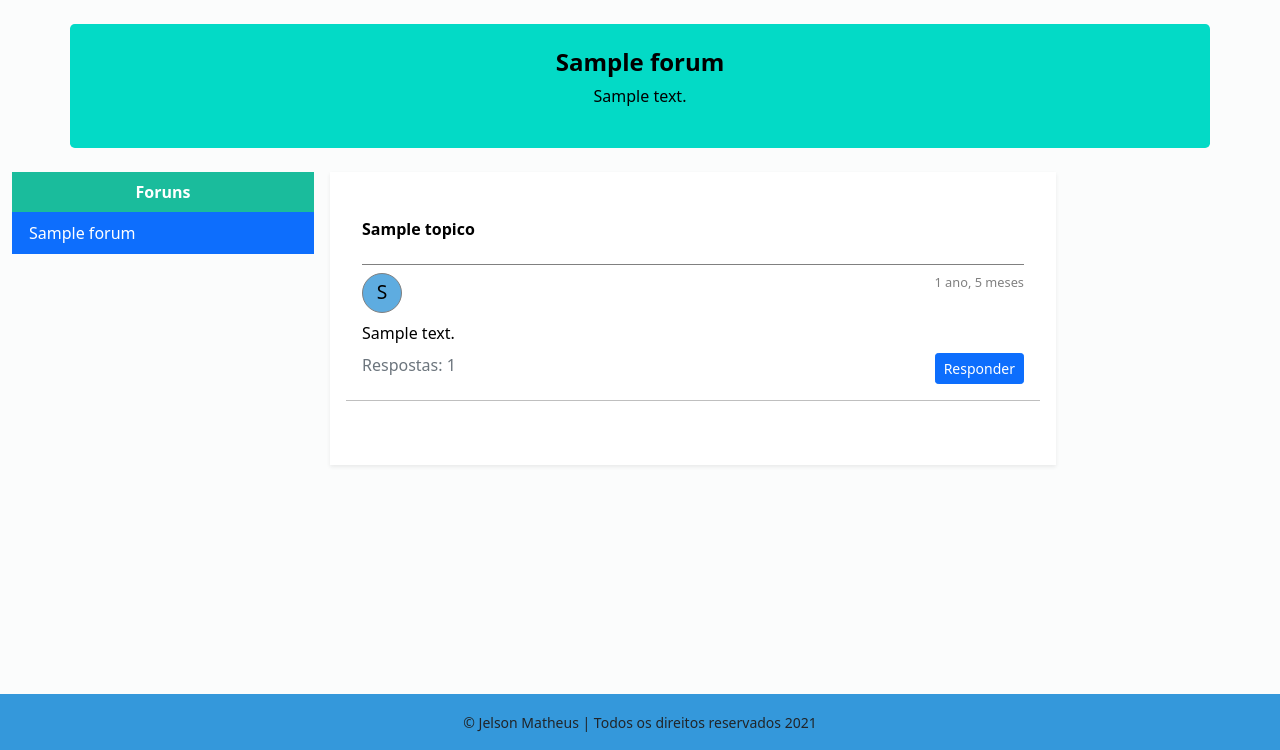
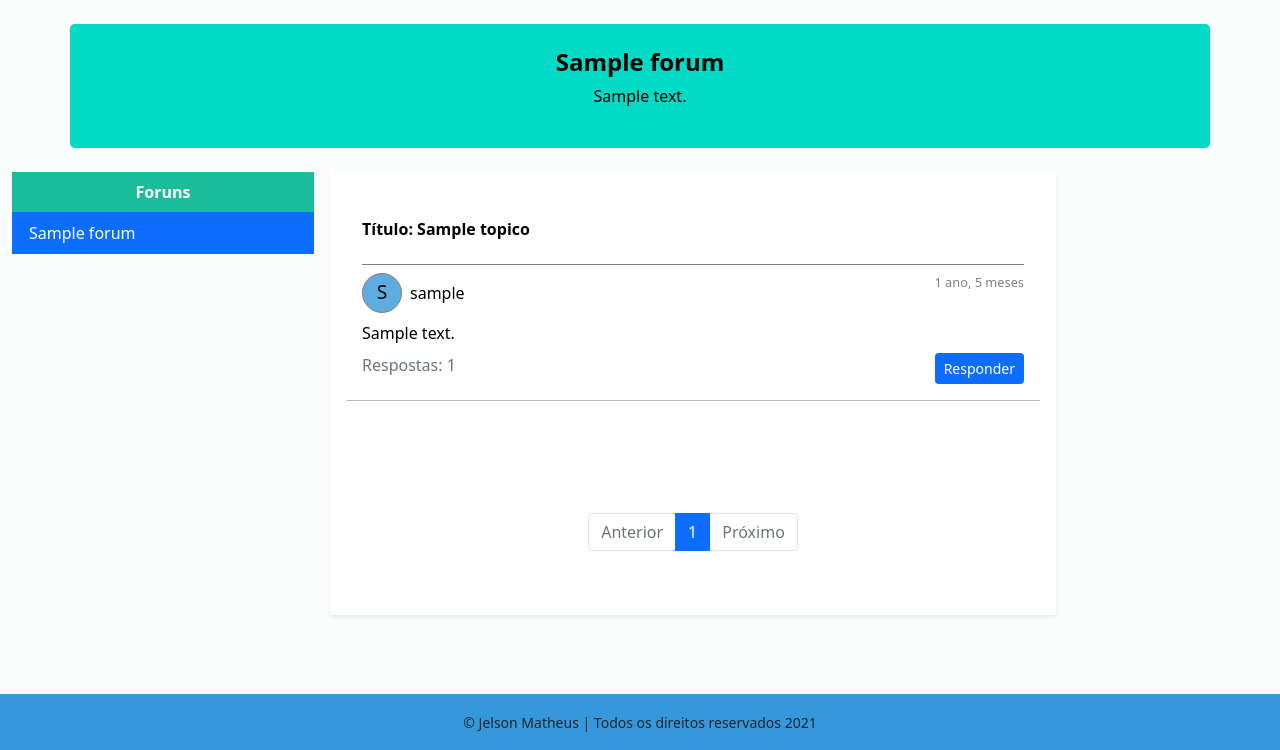
Before and after one commit to JelsonMatheus/rdjsite, a Django app: a page that uses site_forum/templates/site_forum/topico.html in a window 1280 px wide. Shown: the part 50-800 px from the top of the page. Run offline with Django 3.2, Linux system fonts and the light colour scheme; tables that the repository leaves empty hold one stand-in row (values such as "Sample post"); some libraries are stand-ins or nearby versions.

Commit message:
adiciona paginação em templates topico e index

```diff
--- a/site_forum/static/site_forum/css/index.css
+++ b/site_forum/static/site_forum/css/index.css
@@ -58,8 +58,10 @@ main {
     }
 
 .container-topico {
+    display: flex;
     min-height: 400px;
     margin-top: 1rem;
+    flex-direction: column;
     background: var(--color-default);
 }
 
@@ -79,7 +81,7 @@ main {
     }
 
 .topico-titulo {
-    font-size: 0.9em;
+    font-size: 0.8em;
     font-weight: bold;
 }
 
@@ -125,7 +127,7 @@ main {
     }
 
     .topico-titulo {
-        font-size: 1.2em;
+        font-size: 1em;
     }
     .topico .badge {
         padding: 0.3rem;
--- a/site_forum/templates/site_forum/topico.html
+++ b/site_forum/templates/site_forum/topico.html
@@ -1,5 +1,5 @@
 {% extends 'site_forum/base/base.html' %}
-{% load static %}
+{% load static %} {% load forum_tags%}
 
 {% block css %}
 {{block.super }}
@@ -45,10 +45,10 @@
 
             <!--CENTER COLLUMN -->
             <div class="col-md-7">
-                <div class="container shadow-sm bg">
+                <div class="container shadow-sm bg pb-5">
                     <div class="topico-container">
                         <div class="topico-header ">
-                            <h5 class="topico-title">{{topico.titulo}}</h5>
+                            <h5 class="topico-title">Título: {{topico.titulo}}</h5>
                         </div>
 
                         <div class="topico-body mt-2">
@@ -56,9 +56,10 @@
                                 <div class="fu-user d-flex justify-content-center align-items-center">
                                     {{ topico.user.username|first|capfirst }}
                                 </div>
+                                <span class="ms-2 align-self-center"> {{topico.user.username }}</span>
                                 <span class="ms-auto fu-data">{{topico.updated_at|timesince}}</span>
                             </div>
-                            <div>
+                            <div class='mt-1'>
                                 {{topico.texto}}
                             </div>
                         </div>
@@ -102,6 +103,22 @@
 
                     <br><br>
 
+                    <nav aria-label="Page navigation">{% if page_obj.paginator.count > 0 %}
+                        <ul class="pagination justify-content-center mt-5">
+                            {% if page_obj.has_previous %}
+                            <li class="page-item"> <a class="page-link" href="?page={{page_obj.previous_page_number}}">Anterior</a></li>{%else%}
+                            <li class="page-item disabled"> <a class="page-link" href="">Anterior</a></li>{% endif %}
+
+                            {% for p in page_obj|rangepage:5%}
+                            <li class="page-item {%if p == page_obj.number %}active{% endif %}">
+                                <a class="page-link" href="?page={{p}}">{{p}}</a>
+                            </li>
+                            {% endfor %}
+                            {% if page_obj.has_next %}
+                            <li class="page-item"> <a class="page-link" href="?page={{page_obj.next_page_number}}">Próximo</a></li>{%else%}
+                            <li class="page-item disabled"> <a class="page-link" href="">Próximo</a></li>{% endif %}
+                        </ul>{% endif %}
+                    </nav>
                 </div>
             </div>
 
--- /dev/null
+++ b/site_forum/templatetags/forum_tags.py
@@ -0,0 +1,15 @@
+from django import template
+
+register = template.Library()
+
+@register.filter(name='rangepage')
+def rangepage(page_obj, limit=4):
+    num_pages = page_obj.paginator.num_pages
+
+    start = max(page_obj.number - limit + 1, 1) if (page_obj.number < num_pages) \
+        else max(num_pages - limit + 1, 1)
+
+    end = min(page_obj.number, num_pages) if (page_obj.number >= limit) \
+        else min(limit, num_pages)
+
+    return [i for i in range(start, end + 1)]
--- a/site_forum/views.py
+++ b/site_forum/views.py
@@ -3,10 +3,8 @@ from django.shortcuts import redirect, get_object_or_404
 from django.contrib.auth import login, logout
 from django.contrib.auth.decorators import login_required
 from django.contrib import messages
-from django.urls.base import reverse
 from django.views.generic import ListView
 from django.views.generic.base import View
-from django.views.generic.detail import SingleObjectMixin
 from django.views.generic.edit import FormView
 from .models import Resposta, Topico, Forum
 from .forms import UserRegisterForm, UserLoginForm, TopicoCreateForm
@@ -57,7 +55,7 @@ class TopicoListView(ListView):
     queryset = Topico.objects
     context_object_name = 'topicos'
     template_name = 'site_forum/index.html'
-    paginate_by = 10
+    paginate_by = 15
     ordering = ['updated_at']
 
     def get_queryset(self):
@@ -89,7 +87,8 @@ class RepostaListView(ListView):
     queryset = Resposta.objects.filter(deleted_at__isnull=True)
     get_context_data = 'respostas'
     template_name = 'site_forum/topico.html'
-    paginate_by = 2
+    paginate_by = 15
+    ordering = ['created_at']
 
     def get_queryset(self):
         self.topico = get_object_or_404(Topico, pk=self.kwargs['topico_id'])
```
Also changed, not shown: site_forum/templates/site_forum/index.html (+19 -2 lines), site_forum/templatetags/__init__.py (added).
